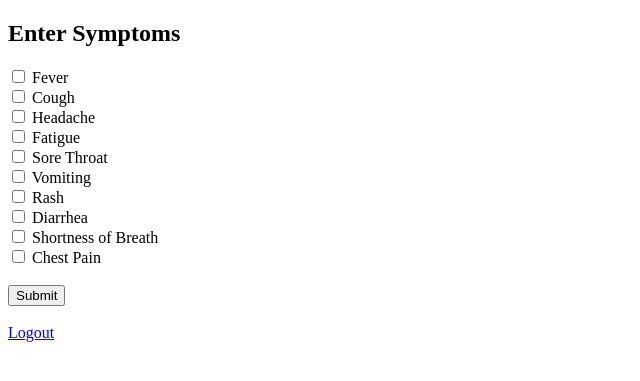
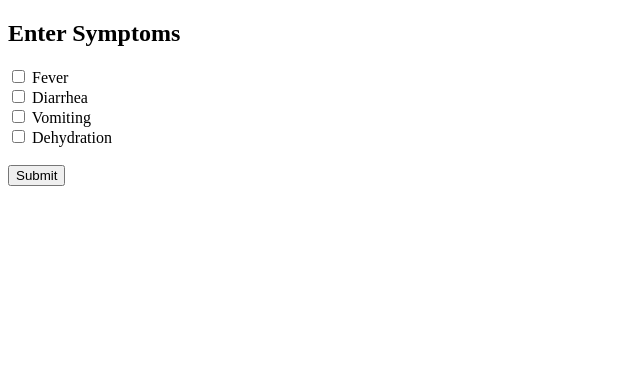
Before and after one commit to penieluma14-sketch/wellness-bridge, a Flask app: page /home in a window 1280 px wide. Shown: the top 381 px of the page, without its empty margins (0-640 px from the left). Run offline with Flask 3, Linux system fonts and the light colour scheme; the visitor is signed in with stand-in values (Sample User, id 1); parts of the project's set-up code (start-up, migrations or seed data) failed here and were passed over.

Commit message:
Update index.html

```diff
--- a/templates/index.html
+++ b/templates/index.html
@@ -1,25 +1,32 @@
 <!DOCTYPE html>
 <html>
 <head>
-    <title>Symptom Checker</title>
+    <title>Cholera Diagnosis</title>
+    <script>
+        async function diagnose() {
+            let symptoms = [];
+            document.querySelectorAll("input[type=checkbox]:checked").forEach(cb => {
+                symptoms.push(cb.value);
+            });
+
+            let response = await fetch("/predict", {
+                method: "POST",
+                headers: {"Content-Type": "application/json"},
+                body: JSON.stringify({symptoms: symptoms})
+            });
+
+            let result = await response.json();
+            localStorage.setItem("diagnosis", result.diagnosis);
+            window.location.href = "/result";
+        }
+    </script>
 </head>
 <body>
     <h2>Enter Symptoms</h2>
-    <form method="POST" action="/predict">
-        <label><input type="checkbox" name="symptoms" value="Fever"> Fever</label><br>
-        <label><input type="checkbox" name="symptoms" value="Cough"> Cough</label><br>
-        <label><input type="checkbox" name="symptoms" value="Headache"> Headache</label><br>
-        <label><input type="checkbox" name="symptoms" value="Fatigue"> Fatigue</label><br>
-        <label><input type="checkbox" name="symptoms" value="Sore throat"> Sore Throat</label><br>
-        <label><input type="checkbox" name="symptoms" value="Vomiting"> Vomiting</label><br>
-        <label><input type="checkbox" name="symptoms" value="Rash"> Rash</label><br>
-        <label><input type="checkbox" name="symptoms" value="Diarrhea"> Diarrhea</label><br>
-        <label><input type="checkbox" name="symptoms" value="Shortness of breath"> Shortness of Breath</label><br>
-        <label><input type="checkbox" name="symptoms" value="Chest pain"> Chest Pain</label><br><br>
-        <button type="submit">Submit</button>
-    </form>
-
-    <br>
-    <a href="/logout">Logout</a>
+    <label><input type="checkbox" value="fever"> Fever</label><br>
+    <label><input type="checkbox" value="diarrhea"> Diarrhea</label><br>
+    <label><input type="checkbox" value="vomiting"> Vomiting</label><br>
+    <label><input type="checkbox" value="dehydration"> Dehydration</label><br><br>
+    <button onclick="diagnose()">Submit</button>
 </body>
 </html>
```
